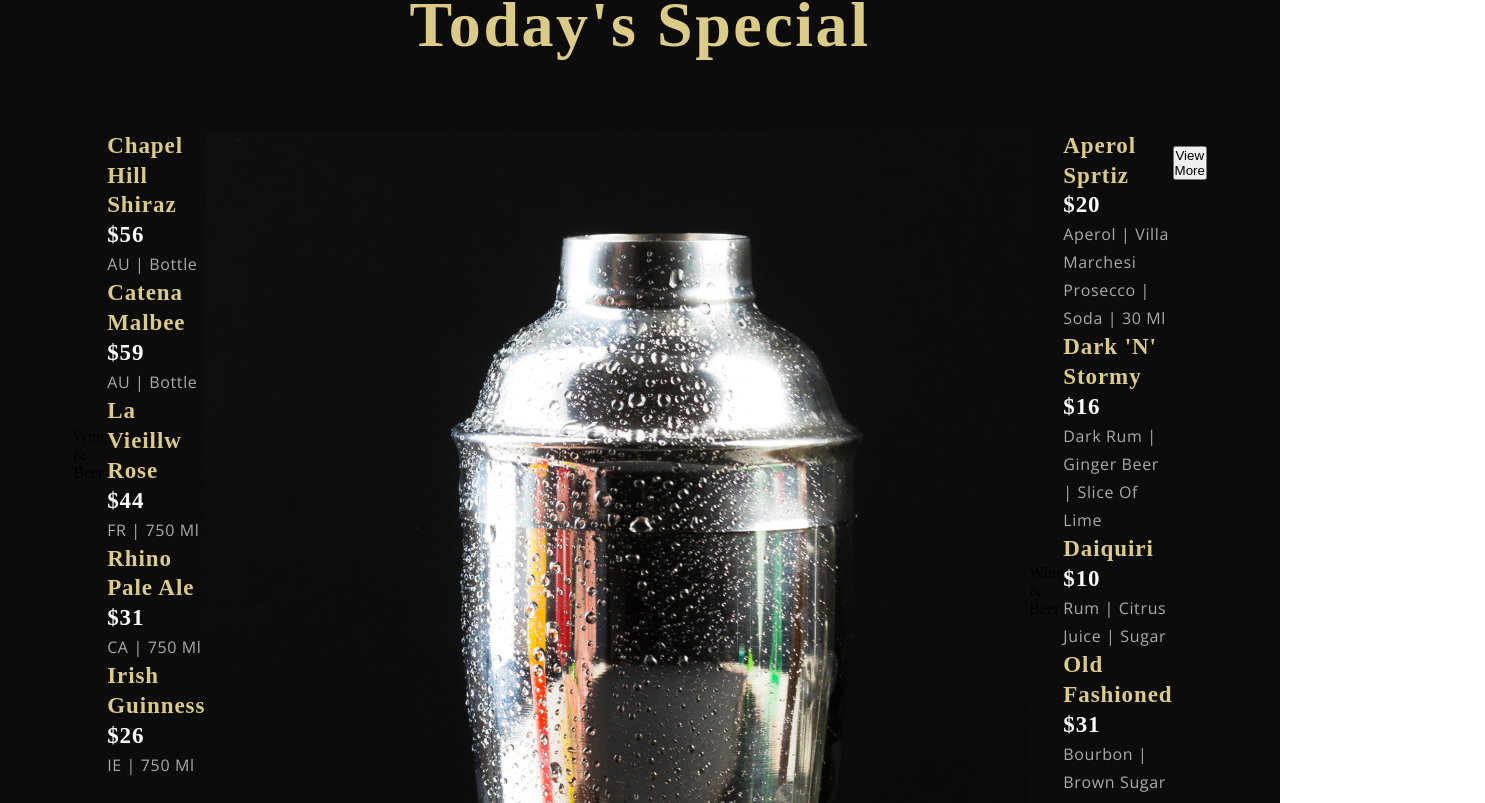
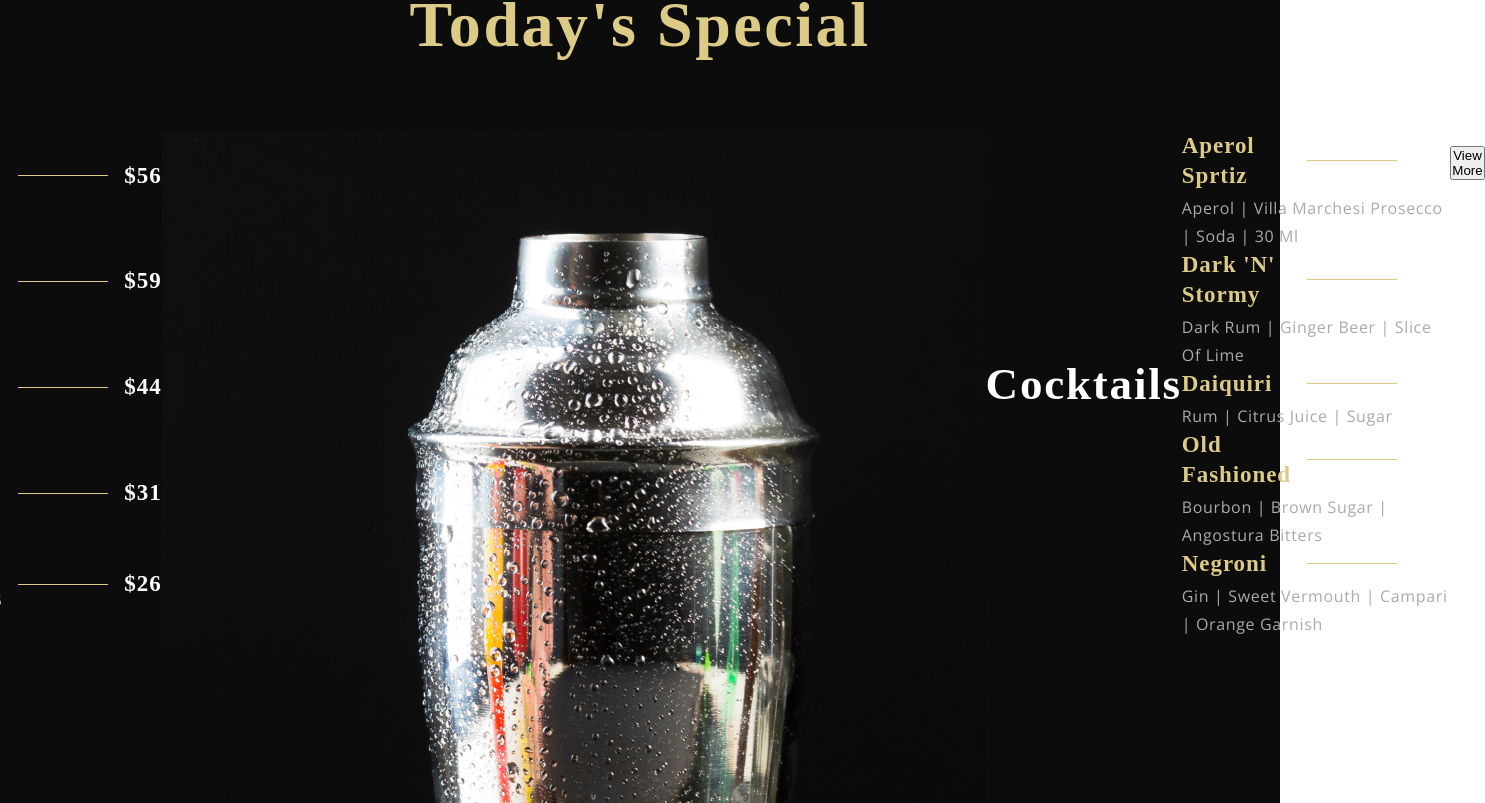
Before and after one commit to jyeung-se/jacques_boba, a React (Create React App) app: page / in a window 1280 px wide. Shown: the part 2397-3200 px from the top of the page, 1485 px wide, since content can reach past the window. Built offline with nearby package versions, Linux system fonts and the light colour scheme; a web font is replaced by a local one.

Commit message:
styled todays special menu item drink names and ingredients

```diff
--- a/src/components/Menuitem/MenuItem.css
+++ b/src/components/Menuitem/MenuItem.css
@@ -0,0 +1,44 @@
+.app__menuite {
+    width: 100%;
+    margin: 1rem 0;
+    display: flex;
+    flex-direction: column;
+}
+
+.app__menuitem-head {
+    display: flex;
+    justify-content: space-between;
+    align-items: center;
+}
+
+.app__menuitem-sub {
+    width: 100%;
+    margin-top: 0.2rem;
+}
+
+.app__menuitem-name {
+    flex: 1;
+}
+
+.app__menuitem-dash {
+    width: 90px;
+    height: 1px;
+    background: var(--color-golden);
+    margin: 0 1rem;
+}
+
+.app__menuitem-price {
+    display: flex;
+    justify-content: flex-end;
+    align-items: flex-start;
+    flex-direction: row;
+}
+
+.app__specialMenu-menu_heading {
+    font-family: var(--font-base);
+    font-weight: 600;
+    font-size: 45px;
+    line-height: 58.5px;
+    letter-spacing: 0.04em;
+    color: var(--color-white);
+}
--- a/src/container/Menu/SpecialMenu.jsx
+++ b/src/container/Menu/SpecialMenu.jsx
@@ -13,7 +13,7 @@
 
     <div className='app__specialMenu-menu'>
       <div className='app__specialMenu-menu_wine flex__center'>
-        <p className='app__specialMenu_menu_heading'>Wine & Beer</p>
+        <p className='app__specialMenu-menu_heading'>Wine & Beer</p>
         <div className='app__specialMenu-menu-items'>
           {data.wines.map((wine, index) => (
             // <p>{wine.title}</p>
@@ -27,7 +27,7 @@
       </div>
 
       <div className='app__specialMenu-menu_cocktails flex__center'>
-        <p className='app__specialMenu_menu_heading'>Wine & Beer</p>
+        <p className='app__specialMenu-menu_heading'>Cocktails</p>
         <div className='app__specialMenu-menu-items'>
           {data.cocktails.map((cocktail, index) => (
             <MenuItem key={cocktail.title + index} title={cocktail.title} price={cocktail.price} tags={cocktail.tags} />
```
